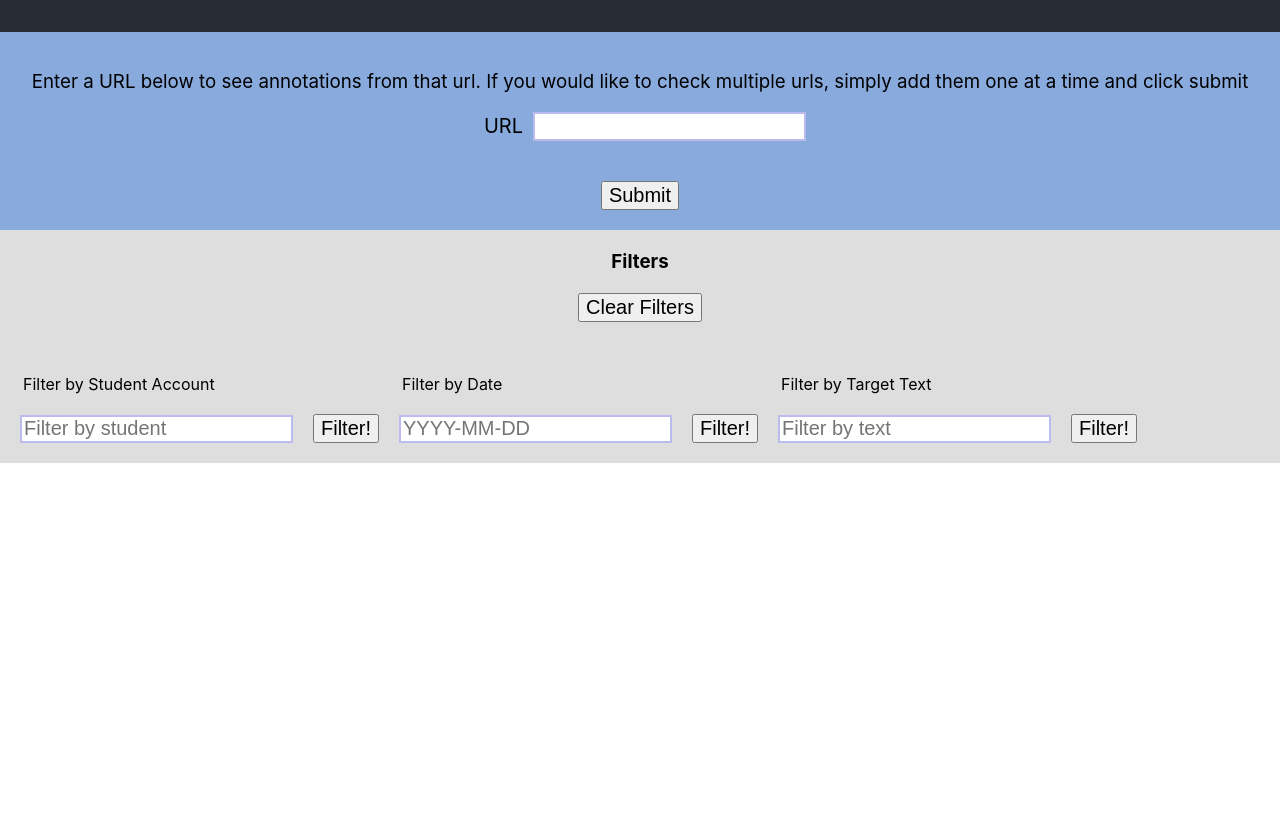
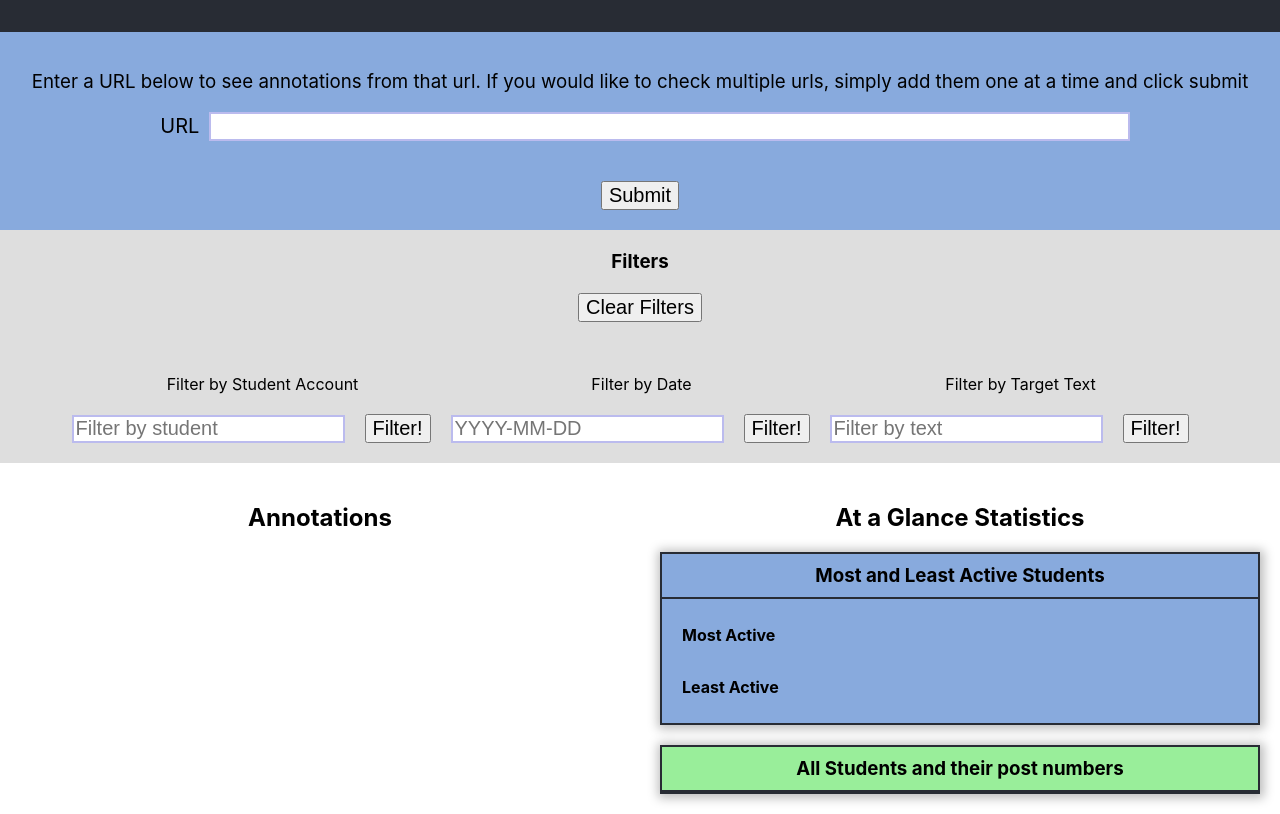
Before and after one commit to JasonHowellSlavin/hypothesis_v2, a React app in the folder client/: page / in a window 1280 px wide. Shown: the part 101-915 px from the top of the page. Before the commit the page ends 800 px from the top, so only its background shows below. Built offline with nearby package versions, Linux system fonts and the light colour scheme.

Commit message:
Quite a bit of work, more than just filters, oops

```diff
--- /dev/null
+++ b/client/src/componenets/AtAGlance/AtAGlance.js
@@ -0,0 +1,88 @@
+import React, { Component } from 'react';
+import './AtAGlance.scss';
+import Statistic from './Statistic';
+
+class AtAGlance extends Component {
+    constructor(props) {
+        super(props);
+        this.state = {
+            active: [],
+            sortedStudents: [],
+            mostAndLeastActive: {mostActive: [], leastActive: []},
+        }
+
+        this.getListOfMostActiveUsers = this.getListOfMostActiveUsers.bind(this);
+        this.getMostAndLeastActiveUsers = this.getMostAndLeastActiveUsers.bind(this);
+    }
+
+    getListOfMostActiveUsers (data) {
+        let dataSlice = data.slice();
+        let studentsAndPosts = {};
+        let finalStudentsAndPosts = [];
+
+        dataSlice.forEach((entry, index, array) => {
+            let studentPosts = array.filter((annotation) => {
+                return annotation.user === entry.user;
+            });
+
+            studentsAndPosts[studentPosts[0].user] = {
+                studentName: studentPosts[0].user.slice(5),
+                numPosts: studentPosts.length
+            };
+        });
+
+        for(let student in studentsAndPosts) {
+            finalStudentsAndPosts.push(
+                {studentName: studentsAndPosts[student].studentName,
+                 numPosts: studentsAndPosts[student].numPosts}
+            );
+        }
+
+        let sortedStudentsAndPosts = finalStudentsAndPosts.sort((studentA, studentB) => {
+            return studentB.numPosts - studentA.numPosts;
+        })
+
+        console.log(sortedStudentsAndPosts)
+        return sortedStudentsAndPosts;
+    }
+
+    getMostAndLeastActiveUsers (array) {
+        let mostActive = array.filter((student, index, arr) => {
+            return student.numPosts === arr[0].numPosts;
+        })
+
+        let leastActive = array.filter((student, index, arr) => {
+            return student.numPosts === arr[array.length - 1].numPosts;
+        })
+
+        return {mostActive: mostActive, leastActive: leastActive};
+    }
+
+    componentDidMount() {
+        return true;
+    }
+
+    componentDidUpdate(prevProps, prevState) {
+        let sortedStudents = this.getListOfMostActiveUsers(this.props.searchData);
+        let mostAndLeast = this.getMostAndLeastActiveUsers(this.getListOfMostActiveUsers(this.props.searchData));
+
+        if (this.props.searchData !== prevProps.searchData) {
+            this.setState({mostAndLeastActive: mostAndLeast, sortedStudents: sortedStudents})
+        }
+
+        console.log('State', this.state);
+    }
+
+    render() {
+        return (
+         <div className="at-a-glance">
+            <h2>At a Glance Statistics </h2>
+            <Statistic
+                mostAndLeastActive={this.state.mostAndLeastActive}
+                sortedStudents={this.state.sortedStudents}
+            />
+          </div>
+        );
+    }
+};
+export default AtAGlance;
--- /dev/null
+++ b/client/src/componenets/AtAGlance/Statistic.js
@@ -0,0 +1,44 @@
+import React, { useState } from 'react';
+import './Statistic.scss';
+
+const Statistic = (props) => {
+
+    return (
+      <div>
+        <section className="stats-views-wrapper">
+            <div className="most-and-least stat-view blue" >
+                <h3>Most and Least Active Students</h3>
+                <div className="most-active">
+                <h4>Most Active</h4>
+                {props.mostAndLeastActive.mostActive.map((elem) => {
+                    return (<div className="student-stat" key={`${elem.studentName}${elem.numPosts}`}>
+                        <p>Student Name: {elem.studentName}</p>
+                        <p>Number of Posts: {elem.numPosts}</p>
+                    </div>)
+                })}
+                </div>
+                <div className="least-active">
+                <h4>Least Active</h4>
+                {props.mostAndLeastActive.leastActive.map((elem) => {
+                    return (<div className="student-stat" key={`${elem.studentName}${elem.numPosts}`}>
+                        <p>Student Name: {elem.studentName}</p>
+                        <p>Number of Posts: {elem.numPosts}</p>
+                    </div>)
+                })}
+                </div>
+            </div>
+            <div className="all-students-posts-numbers stat-view green">
+                <h3>All Students and their post numbers</h3>
+                {props.sortedStudents.map((elem, index) => {
+                    return (<div className="student-stat" key={`sorted:${elem.studentName}`}>
+                        <p>Student Name: {elem.studentName}</p>
+                        <p>Number of Posts: {elem.numPosts}</p>
+                    </div>)
+                })}
+            </div>
+        </section>
+      </div>
+    );
+}
+
+export default Statistic;
--- /dev/null
+++ b/client/src/componenets/AtAGlance/Statistic.scss
@@ -0,0 +1,36 @@
+@import '../../scss/_variables.scss';
+@import '../../scss/_util.scss';
+
+.stat-view {
+    text-align: left;
+    background-color: $grey;
+    margin: 20px;
+    box-shadow: 1px 1px 10px 3px #BCBCBC;
+    border: 2px solid $black;
+    // max-height: 400px;
+    // overflow-y: scroll;
+
+    h3 {
+        text-align: center;
+        padding: 10px;
+        margin: 0;
+        border-bottom: 2px solid $black;
+    }
+
+    p, h4 {
+        padding: 5px 20px;
+    }
+
+    .student-stat {
+        @include flex-box(row, space-between);
+        width: 100%;
+    }
+
+    &.blue {
+        background-color: $blue;
+    }
+
+    &.green {
+        background-color: $green;
+    }
+}
--- a/client/src/componenets/Dashboard/Dashboard.js
+++ b/client/src/componenets/Dashboard/Dashboard.js
@@ -4,6 +4,7 @@ import axios from 'axios';
 import Input from '../Input/Input.js';
 import Responses from '../Responses/Responses.js';
 import Filters from '../Filters/Filters.js';
+import AtAGlance from '../AtAGlance/AtAGlance.js';
 
 class Dashboard extends Component {
     constructor() {
@@ -59,7 +60,7 @@ class Dashboard extends Component {
     }
 
     filterByDate (date) {
-        let dateRegEx = /([0-9]{4}\-[0-9]{2}\-[0-9]{2})/g;
+        let dateRegEx = /([0-9]{4}-[0-9]{2}-[0-9]{2})/g;
         let filteredActiveData = this.state.activeData.slice();
 
         let dateFiltered =  filteredActiveData.filter((item, index, array) => {
@@ -67,7 +68,7 @@ class Dashboard extends Component {
         })
 
         if (date !== date.match(dateRegEx)[0]) {
-            this.setState({filterMessaging: 'Sorry you did not enter the date correctly'});
+            this.setState({filterMessaging: 'Sorry you did not enter the date correctly, format should be YYYY-MM-DD'});
         } else if (dateFiltered.length <= 0) {
             this.setState({filterMessaging: 'It appears there are annotations matching the date you chose'});
         } else {
@@ -111,6 +112,7 @@ class Dashboard extends Component {
               queriedURL: this.state.url
             }
         }).then((response) => {
+            console.log('Response:', response);
             let stateData = this.state.data.slice();
 
             response.data.forEach(item => stateData.push(item));
@@ -139,7 +141,7 @@ class Dashboard extends Component {
                 <header className="App-header">
                     <h1 className="App-title">Hypothes.is Dashboard</h1>
                 </header>
-                <section className="response-browser">
+                <section className="interface">
                     <div className="user-inputs">
                         <form id="form">
                             <h3> Enter a URL below to see annotations from that url.
@@ -167,15 +169,19 @@ class Dashboard extends Component {
                             clearFilters={this.clearFilters}
                          />
                     </section>
-                    <section className="responses">
-                        <Responses
-                            data={this.state.activeData}
-                        />
-                    </section>
                 </section>
-                <section className="graphs">
+                <section className="visualization">
+                    <div className="response-browser">
+                        <section className="responses">
+                            <Responses
+                                data={this.state.activeData}
+                            />
+                        </section>
+                    </div>
+                    <div className="graphs">
+                        <AtAGlance className="at-a-glance-wrapper" searchData={this.state.activeData} />
+                    </div>
                 </section>
-                <p className="App-intro"></p>
           </div>
         );
     }
--- a/client/src/componenets/Dashboard/Dashboard.scss
+++ b/client/src/componenets/Dashboard/Dashboard.scss
@@ -36,3 +36,16 @@ button {
       font-weight: normal;
     }
 }
+
+.visualization {
+    @include flex-box(row, flex-start, flex-start);
+    width: 100%;
+}
+
+.response-browser {
+    width: 50%;
+}
+
+.graphs {
+    width: 50%;
+}
--- a/client/src/componenets/Input/Input.js
+++ b/client/src/componenets/Input/Input.js
@@ -12,8 +12,6 @@ class Input extends Component {
   }
 
   render() {
-    const inputValue = this.props.inputValue;
-
     return (
       <div>
         <label htmlFor={this.props.labelInputName}>{this.props.labelText}</label>
--- a/client/src/componenets/Input/Input.scss
+++ b/client/src/componenets/Input/Input.scss
@@ -6,4 +6,5 @@ label {
 input {
     font-size: 20px;
     border: 2px solid #BBBBEE;
+    width: 75%;
 }
--- a/client/src/componenets/Responses/Responses.js
+++ b/client/src/componenets/Responses/Responses.js
@@ -3,6 +3,7 @@ import './Responses.scss';
 
 const Responses = (props) => (
      <div>
+        <h2> Annotations </h2>
         {props.data.map((item, i) => (
               <section key={item.id}>
                 <h4>Student Account: <span>{item.user.replace('acct:', '')}</span></h4>
--- a/client/src/componenets/Responses/Responses.scss
+++ b/client/src/componenets/Responses/Responses.scss
@@ -4,7 +4,7 @@ $section-trext-padding: 5px 20px;
 
 .responses {
     div {
-        width: 75%;
+        width: 100%;
     }
 
     section {
--- a/client/src/scss/_util.scss
+++ b/client/src/scss/_util.scss
@@ -1,6 +1,6 @@
 @mixin flex-box ($direction: row, $justify: center, $align: center) {
     display: flex;
     flex-direction: $direction;
-    jusitfy-content: $justify;
-    align-itmes: $align;
+    justify-content: $justify;
+    align-items: $align;
 }
--- /dev/null
+++ b/client/src/scss/_variables.scss
@@ -0,0 +1,4 @@
+$black: #282c34;
+$blue: #88AADD;
+$grey: #E9E9E9;
+$green: #99EE9A;
```
Also changed, not shown: client/src/componenets/AtAGlance/AtAGlance.scss (added).
